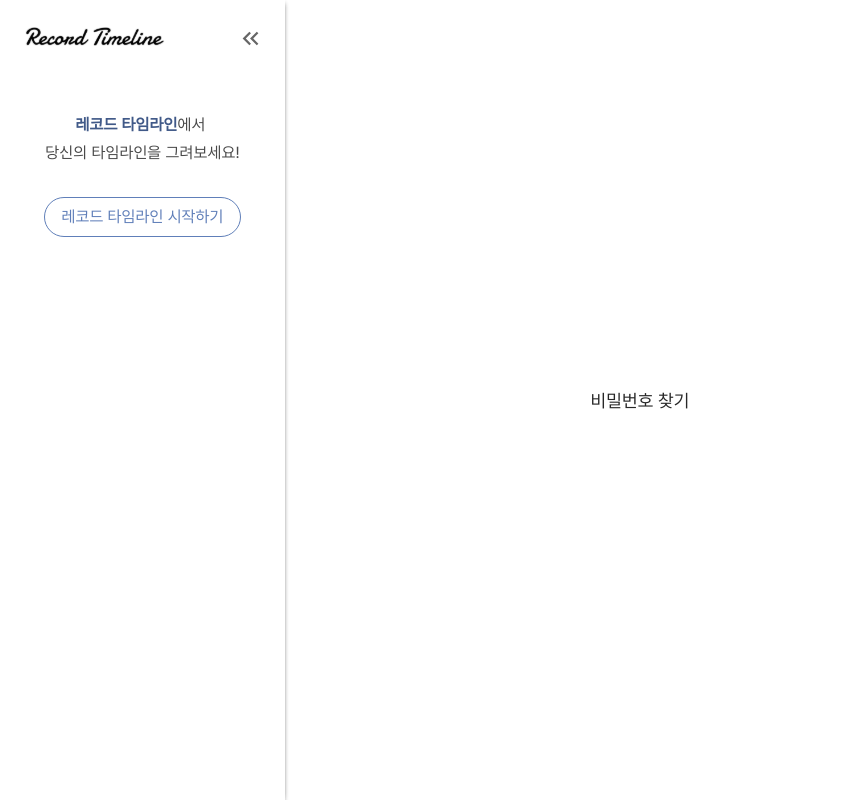
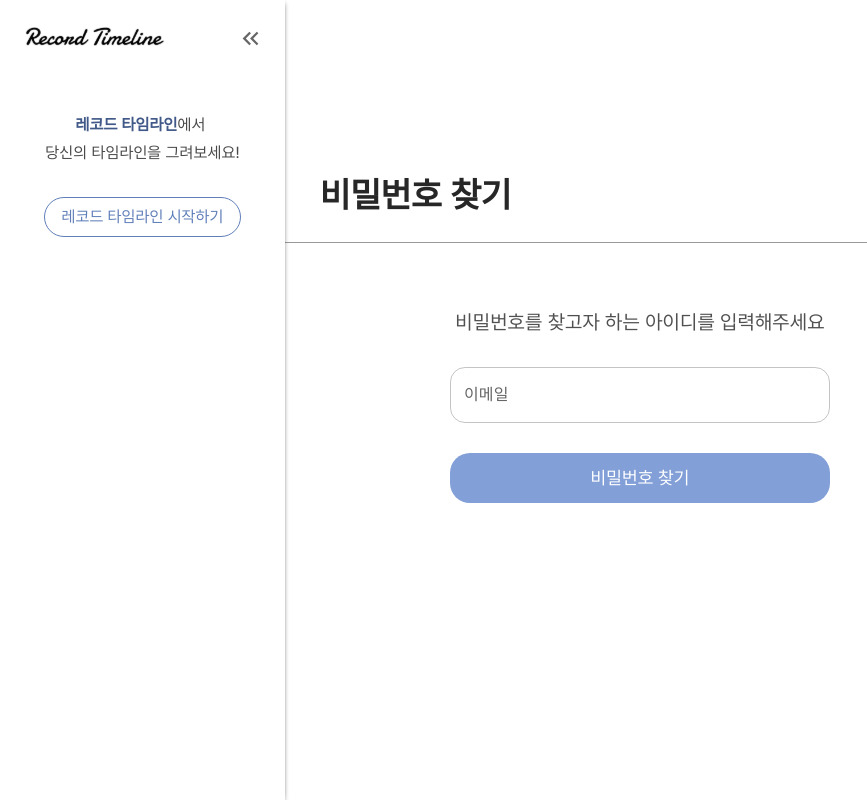
Before and after one commit to Record-Timeline/Front, a React (Create React App) app: page /find in a window 1280 px wide. Shown: the whole page, without its empty margins (0-867 px from the left). Built offline with nearby package versions, Linux system fonts and the light colour scheme; no server answers; what quill-image-resize-module-react would draw is missing.

Commit message:
Feat: 비밀번호 찾기 페이지 UI 완성

```diff
--- a/src/pages/FindPassword.jsx
+++ b/src/pages/FindPassword.jsx
@@ -3,23 +3,81 @@
 import React, { useState } from "react";
 
 import { css } from "@emotion/react";
+import Button from "../components/common/Button"
+import {
+  Container,
+  CssBaseline,
+  FormControl,
+  Grid,
+  TextField,
+} from "@mui/material/";
+export default function FindPassword() {
+  const [email, setEmail] = useState(""); // 입력한 이메일
 
-export default function FindPassword() {
-
-
+  // 이메일 입력 값 업데이트
+  const handleEmailChange = (e) => {
+    setEmail(e.target.value);
+  };
   return (
     <div
       css={css`
-        display: flex;
-        justify-content: center;
-        align-items: center;
-        text-align: center;
-        height: 100vh;
-        font-size: 18px;
-        color: #272727;
+          display: flex;
+          justify-content: center;
+          flex-direction: column;
+          align-items: center;
+          height: 100vh;
+          color: #272727;
+          font-size: 35px;
+          font-weight: 700;
       `}
     >
-비밀번호 찾기
+      <div css={css`
+          width: 100%;
+          padding: 0px 25% 20px 25%;
+      `}>비밀번호 찾기
+      </div>
+      <div css={css`
+          width: 100%;
+          height: 1px;
+          background: #999999;
+      `}>
+      </div>
+      <div css={css`
+          color: #505050;
+          font-size: 20px;
+          font-weight: 400;
+          margin-top: 5%;
+      `}>비밀번호를 찾고자 하는 아이디를 입력해주세요
+
+      </div>
+      <Grid
+        item
+        xs={12}
+        sm={9}
+        sx={{
+          fontFamily: "Pretendard",
+          margin: "30px 0px 30px 0px"
+        }}
+      >
+        <TextField
+          value={email}
+          onChange={handleEmailChange}
+          fullWidth
+          type="email"
+          id="email"
+          name="email"
+          label="이메일"
+          InputProps={{
+            style: {
+              borderRadius: "15px",
+              width: "380px",
+              fontFamily: "Pretendard",
+            },
+          }}
+        />
+      </Grid>
+
+      <Button width="380px" height="50px" margin="0px 0px 10% 0px"> 비밀번호 찾기</Button>
     </div>
   );
 }
```
